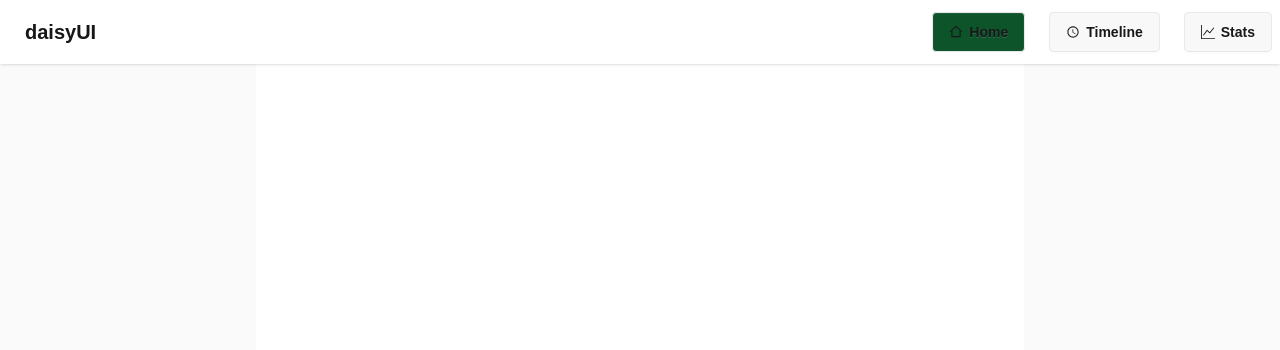
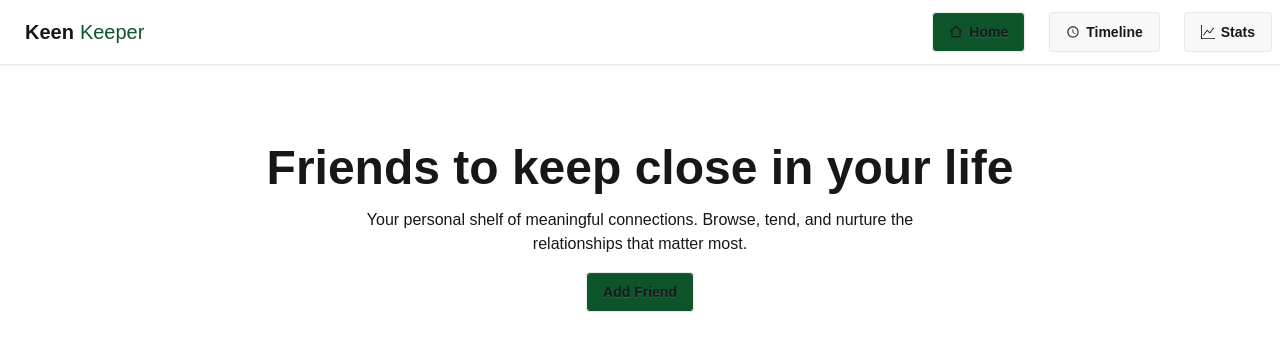
Before and after one commit to cfardin/keen-keeper, a Next.js app: page / in a window 1280 px wide. Shown: the top 350 px of the page. Built offline with nearby package versions, Linux system fonts and the light colour scheme.

Commit message:
added hero banner

```diff
--- /dev/null
+++ b/src/app/component/HeroBanner.jsx
@@ -0,0 +1,26 @@
+import React from "react";
+
+const HeroBanner = () => {
+  return (
+    <div className="mt-20 mb-10 space-y-4">
+
+      {/* hero text */}
+      <div className="text-center space-y-4">
+          <h1 className="text-5xl font-bold">
+            Friends to keep close in your life
+          </h1>
+          <p>
+            Your personal shelf of meaningful connections. Browse, tend, and
+            nurture the <br />relationships that matter most.
+          </p>
+      </div>
+
+        {/* add friend button */}
+      <div className="flex justify-center items-center">
+        <button className="btn bg-green-900">Add Friend</button>
+      </div>
+    </div>
+  );
+};
+
+export default HeroBanner;
--- a/src/app/component/Navbar.jsx
+++ b/src/app/component/Navbar.jsx
@@ -1,5 +1,4 @@
 import Link from "next/link";
-import React from "react";
 import { BsGraphUp } from "react-icons/bs";
 import { IoMdTime } from "react-icons/io";
 import { RiHome2Line } from "react-icons/ri";
@@ -42,7 +41,7 @@ const Navbar = () => {
               </li>
             </ul>
           </div>
-          <a className="btn btn-ghost text-xl">daisyUI</a>
+          <a className="btn btn-ghost text-xl"><span>Keen</span><span className="text-green-900 font-light">Keeper</span></a>
         </div>
         <div className="navbar-center hidden lg:flex">
         </div>
--- a/src/app/layout.js
+++ b/src/app/layout.js
@@ -1,11 +1,13 @@
 import { Geist, Geist_Mono } from "next/font/google";
 import "./globals.css";
 import Navbar from "./component/Navbar";
+import HeroBanner from "./component/HeroBanner";
 
 const geistSans = Geist({
   variable: "--font-geist-sans",
   subsets: ["latin"],
 });
+
 
 const geistMono = Geist_Mono({
   variable: "--font-geist-mono",
@@ -25,6 +27,7 @@ export default function RootLayout({ children }) {
     >
       <body className="min-h-full flex flex-col">
         <Navbar></Navbar>
+        <HeroBanner></HeroBanner>
         {children}
       </body>
     </html>
```
